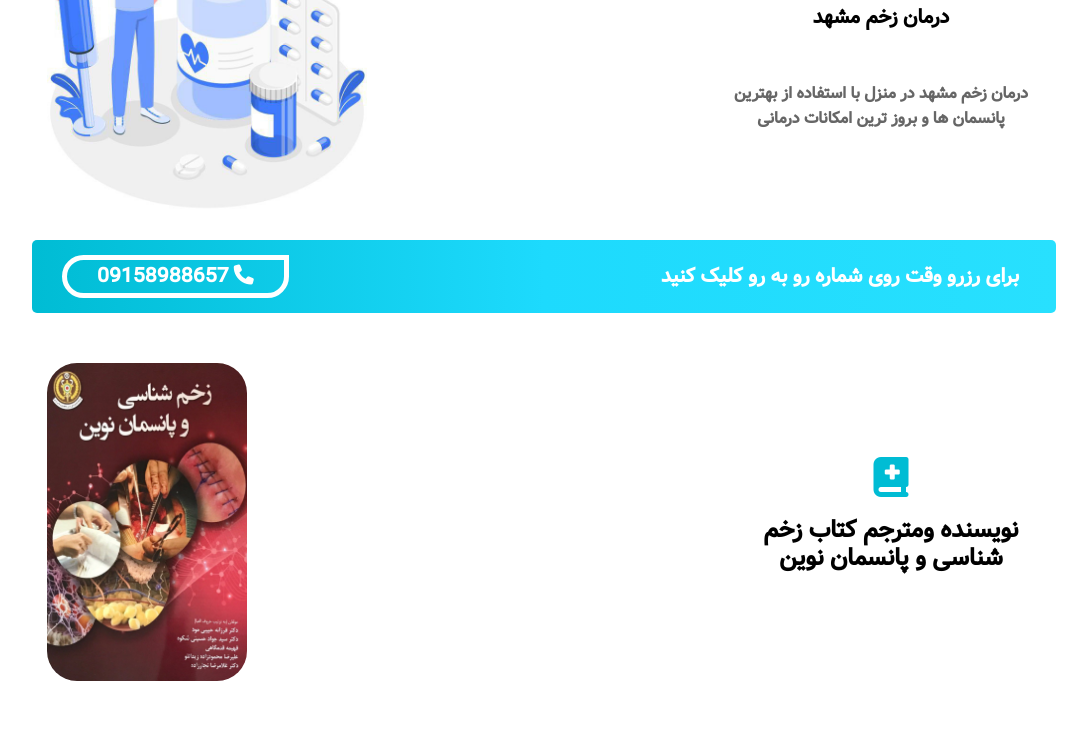
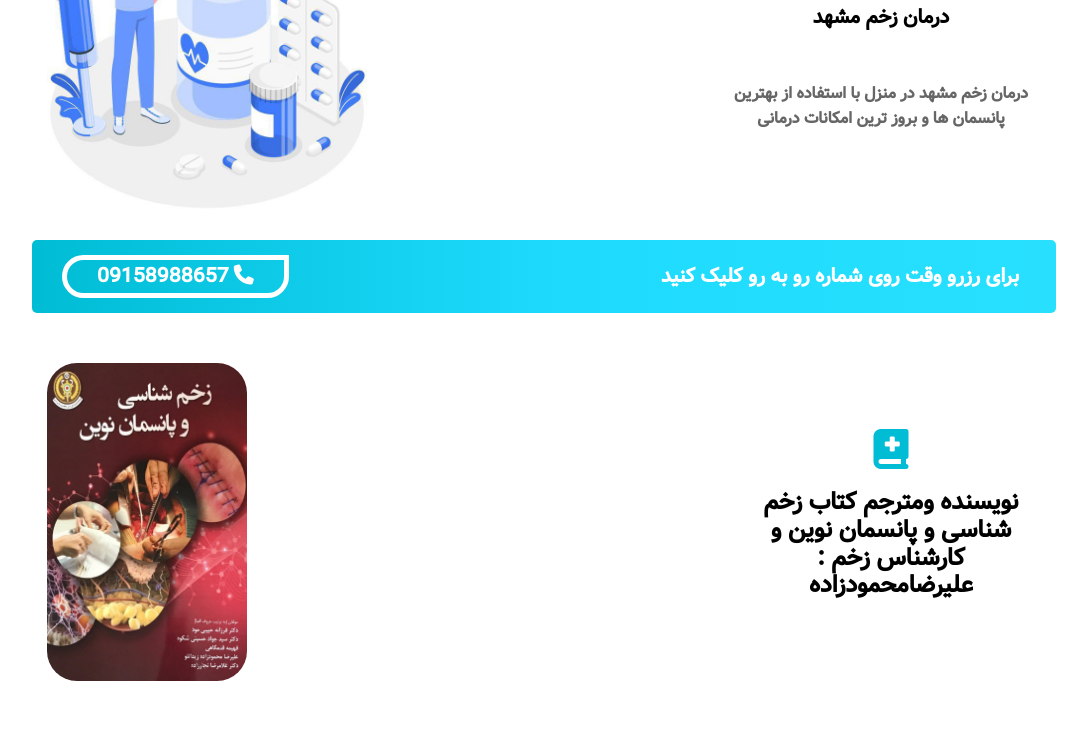
Before and after one commit to miladmdz/Git, a plain HTML site: page wound flex/indexwound.html in a window 1280 px wide. Shown: the part 384-1117 px from the top of the page, without its empty margins (96-1183 px from the left). Drawn offline with Linux system fonts and the light colour scheme; files whose address does not match are found by name.

Commit message:
Update indexwound.html

```diff
--- a/wound flex/indexwound.html
+++ b/wound flex/indexwound.html
@@ -62,7 +62,7 @@
                 <div class="text-book-icon">
                     <div class="image-book-text">
                         <i class="fa-solid fa-book-medical fa-fade" style="color: #00bcd4;"></i>
-                        <h2> نویسنده ومترجم کتاب زخم شناسی و پانسمان نوین </h2>
+                        <h2> نویسنده ومترجم کتاب زخم شناسی و پانسمان نوین و کارشناس زخم : علیرضامحمودزاده </h2>
                     </div>
                 </div>
 
```
